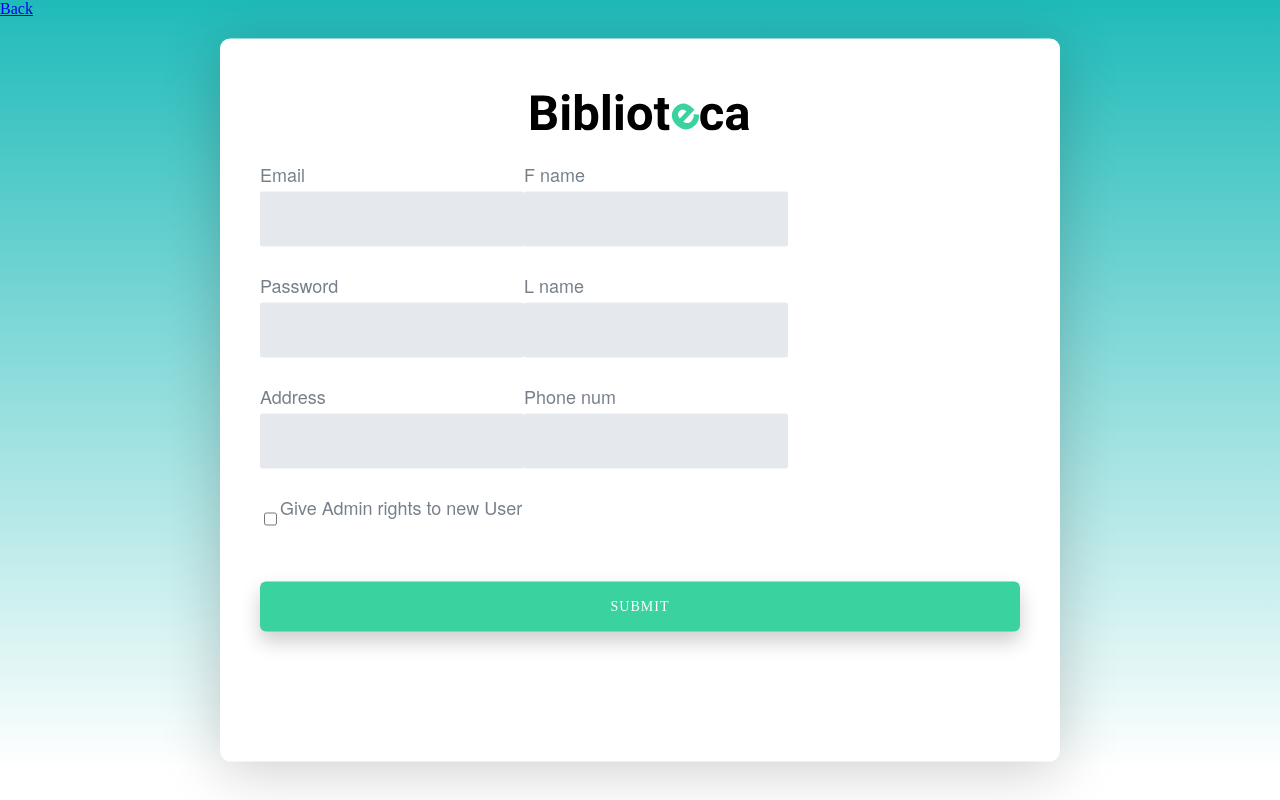
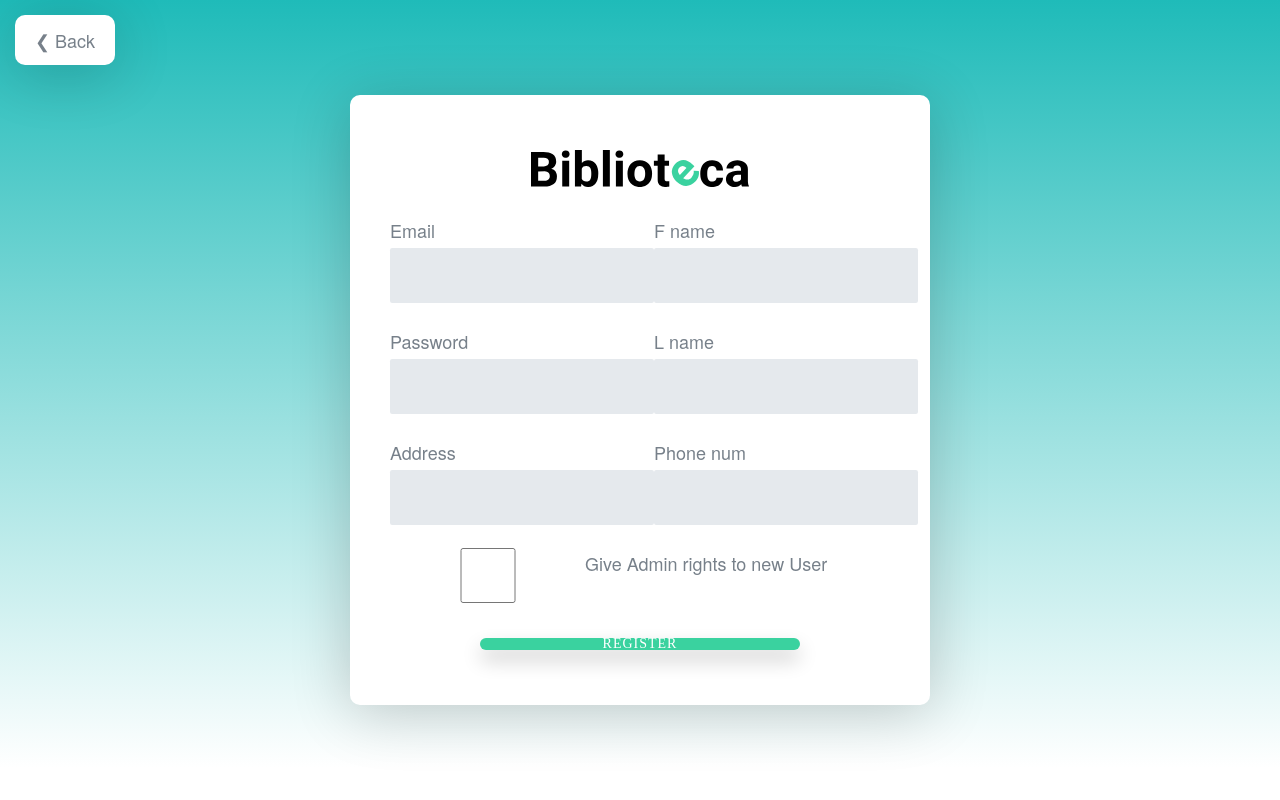
Before and after one commit to charbelchahine/biblioteca, a Django app: template biblioteca/templates/biblioteca/admin/register_users.html in a window 1280 px wide. Run offline with Django 3.2, Linux system fonts and the light colour scheme; the template is opened without the code that fills it, so the values that code supplies are empty, except form fields; tables that the repository leaves empty hold one stand-in row (values such as "Sample post"); form fields are guessed from the names that the template uses.

Commit message:
Added switch button + back button

```diff
--- a/biblioteca/static/styling/css/index.css
+++ b/biblioteca/static/styling/css/index.css
@@ -1,6 +1,44 @@
-.loginForm label, .registerForm label, .loginForm input, .registerForm input {
+.loginForm label, .registerForm label, .loginForm input, .registerForm input, .backButton {
   font-family: HelveticaNeue;
   color: #77808A; }
+
+.switch, .registerForm #id_isAdmin {
+  visibility: hidden;
+  position: absolute;
+  margin-left: -9999px; }
+  .switch + label, .registerForm #id_isAdmin + label {
+    display: block;
+    position: relative;
+    cursor: pointer;
+    outline: none;
+    user-select: none;
+    padding: 2px;
+    width: 60px;
+    height: 30px;
+    background-color: #dddddd;
+    border-radius: 60px; }
+    .switch + label:before, .registerForm #id_isAdmin + label:before, .switch + label:after, .registerForm #id_isAdmin + label:after {
+      display: block;
+      position: absolute;
+      top: 1px;
+      left: 1px;
+      bottom: 1px;
+      content: ""; }
+    .switch + label:before, .registerForm #id_isAdmin + label:before {
+      right: 1px;
+      background-color: #E5E9ED;
+      border-radius: 60px;
+      transition: all 0.4s; }
+    .switch + label:after, .registerForm #id_isAdmin + label:after {
+      width: 32px;
+      background-color: #fff;
+      border-radius: 100%;
+      box-shadow: 0 2px 5px rgba(0, 0, 0, 0.3);
+      transition: all 0.4s; }
+  .switch:checked + label:before, .registerForm #id_isAdmin:checked + label:before {
+    background-color: #3AD29F; }
+  .switch:checked + label:after, .registerForm #id_isAdmin:checked + label:after {
+    transform: translateX(30px); }
 
 html {
   min-height: 100%; }
@@ -9,17 +47,17 @@ body {
   background-image: linear-gradient(-180deg, #1FBBB9 0%, #FFFFFF 96%);
   margin: 0px; }
 
-.loginForm, .registerForm, .landingCTA {
+.loginForm, .registerForm, .landingCTA, .backButton {
   display: flex;
   flex-direction: column;
   background: #FFFFFF;
   box-shadow: 0 8px 60px 0 rgba(0, 0, 0, 0.2);
   border-radius: 10px; }
 
-.loginForm .greenCTA, .registerForm .greenCTA, .landingCTA {
+.loginForm .greenCTA, .registerForm .greenCTA, .landingCTA, .backButton {
   transition-duration: 0.3s;
   transition-property: transform; }
-  .loginForm .greenCTA:hover, .registerForm .greenCTA:hover, .landingCTA:hover {
+  .loginForm .greenCTA:hover, .registerForm .greenCTA:hover, .landingCTA:hover, .backButton:hover {
     transform: scale(1.05);
     cursor: pointer; }
 
@@ -58,7 +96,8 @@ body {
     background: #E5E9ED;
     border: 0 solid rgba(208, 208, 208, 0.5);
     border-radius: 2.2px;
-    height: 55px; }
+    height: 55px;
+    min-width: 188px; }
   .loginForm .greenCTA, .registerForm .greenCTA {
     margin: 15px 0 25px;
     background: #3AD29F;
@@ -106,69 +145,33 @@ body {
   justify-content: center; }
 
 .registerForm {
-  max-width: 760px;
-  width: 760px;
+  max-width: 500px;
+  width: 500px;
   min-width: 240px;
-  height: 613px; }
+  height: 500px; }
   .registerForm .registerRow {
     display: flex;
-    flex-direction: row; }
+    flex-direction: row;
+    justify-content: space-between; }
     .registerForm .registerRow span {
       display: flex;
       flex-direction: column; }
     .registerForm .registerRow .adminRow {
       flex-direction: row; }
+  .registerForm .greenCTA {
+    margin: 15px auto 0;
+    width: 320px; }
+  .registerForm #id_isAdmin + label {
+    margin-right: 10px; }
 
-/* Estilo iOS */
-.switch__container {
-  margin: 30px auto;
-  width: 120px; }
-
-.switch {
-  visibility: hidden;
-  position: absolute;
-  margin-left: -9999px; }
-
-.switch + label {
-  display: block;
-  position: relative;
-  cursor: pointer;
-  outline: none;
-  user-select: none; }
-
-.switch--shadow + label {
-  padding: 2px;
-  width: 120px;
-  height: 60px;
-  background-color: #dddddd;
-  border-radius: 60px; }
-
-.switch--shadow + label:before,
-.switch--shadow + label:after {
-  display: block;
-  position: absolute;
-  top: 1px;
-  left: 1px;
-  bottom: 1px;
-  content: ""; }
-
-.switch--shadow + label:before {
-  right: 1px;
-  background-color: #f1f1f1;
-  border-radius: 60px;
-  transition: background 0.4s; }
-
-.switch--shadow + label:after {
-  width: 62px;
-  background-color: #fff;
-  border-radius: 100%;
-  box-shadow: 0 2px 5px rgba(0, 0, 0, 0.3);
-  transition: all 0.4s; }
-
-.switch--shadow:checked + label:before {
-  background-color: #8ce196; }
-
-.switch--shadow:checked + label:after {
-  transform: translateX(60px); }
+.backButton {
+  margin: 15px;
+  width: 100px;
+  height: 50px;
+  align-items: center;
+  justify-content: center;
+  font-size: 18px;
+  line-height: 36px;
+  text-decoration: none; }
 
 /*# sourceMappingURL=index.css.map */
--- a/biblioteca/static/styling/scss/index.scss
+++ b/biblioteca/static/styling/scss/index.scss
@@ -1,5 +1,6 @@
 @import './colors';
 @import './typography';
+@import './switchButton';
 @import './general';
 @import './login';
 @import './adminLanding';
--- a/biblioteca/static/styling/scss/login.scss
+++ b/biblioteca/static/styling/scss/login.scss
@@ -27,6 +27,7 @@
         border: 0 solid rgba(208,208,208,0.50);
         border-radius: 2.2px;
         height: 55px;
+        min-width: 188px;
     }
     .greenCTA{
         @extend %hover;
--- a/biblioteca/static/styling/scss/register.scss
+++ b/biblioteca/static/styling/scss/register.scss
@@ -1,71 +1,43 @@
 .registerForm{
     @extend .loginForm;
-    max-width: 760px;
-    width: 760px;
+    max-width: 500px;
+    width: 500px;
     min-width: 240px;
-    height: 613px;
+    height: 500px;
     .registerRow{
         display: flex;
         flex-direction: row;
+        justify-content: space-between;
         span{
             display: flex;
             flex-direction: column;
-            }
-        .adminRow {flex-direction: row;}}
+        }
+        .adminRow {
+            flex-direction: row;
+        }
+    }
+    .greenCTA{
+        margin: 15px auto 0;
+        width: 320px;
+    }
+    #id_isAdmin{
+        @extend .switch;
+        & + label {
+            margin-right: 10px;
+        }
+    }
+}
 
+.backButton{
+    @extend %container;
+    @extend %text;
+    @extend %hover;
+    margin: 15px;
+    width: 100px;
+    height: 50px;
+    align-items: center;
+    justify-content: center;
+    font-size: 18px;
+    line-height: 36px;
+    text-decoration: none;
 }
-/* Estilo iOS */
-.switch__container {
-    margin: 30px auto;
-    width: 120px;
-  }
-
-  .switch {
-    visibility: hidden;
-    position: absolute;
-    margin-left: -9999px;
-  }
-
-  .switch + label {
-    display: block;
-    position: relative;
-    cursor: pointer;
-    outline: none;
-    user-select: none;
-  }
-
-  .switch--shadow + label {
-    padding: 2px;
-    width: 120px;
-    height: 60px;
-    background-color: #dddddd;
-    border-radius: 60px;
-  }
-  .switch--shadow + label:before,
-  .switch--shadow + label:after {
-    display: block;
-    position: absolute;
-    top: 1px;
-    left: 1px;
-    bottom: 1px;
-    content: "";
-  }
-  .switch--shadow + label:before {
-    right: 1px;
-    background-color: #f1f1f1;
-    border-radius: 60px;
-    transition: background 0.4s;
-  }
-  .switch--shadow + label:after {
-    width: 62px;
-    background-color: #fff;
-    border-radius: 100%;
-    box-shadow: 0 2px 5px rgba(0, 0, 0, 0.3);
-    transition: all 0.4s;
-  }
-  .switch--shadow:checked + label:before {
-    background-color: #8ce196;
-  }
-  .switch--shadow:checked + label:after {
-    transform: translateX(60px);
-  }
--- /dev/null
+++ b/biblioteca/static/styling/scss/switchButton.scss
@@ -0,0 +1,48 @@
+$switchHeight: 30px;
+$switchWidth: $switchHeight * 2;
+
+.switch {
+    visibility: hidden;
+    position: absolute;
+    margin-left: -9999px;
+    &  + label {
+      display: block;
+      position: relative;
+      cursor: pointer;
+      outline: none;
+      user-select: none;
+      padding: 2px;
+      width: $switchWidth;
+      height: $switchHeight;
+      background-color: #dddddd;
+      border-radius: 60px;
+      &:before,
+      &:after {
+        display: block;
+        position: absolute;
+        top: 1px;
+        left: 1px;
+        bottom: 1px;
+        content: "";
+      }
+      &:before {
+        right: 1px;
+        background-color: $lightgrey;
+        border-radius: 60px;
+        transition: all 0.4s;
+      }
+      &:after {
+        width: $switchHeight + 2px;
+        background-color: #fff;
+        border-radius: 100%;
+        box-shadow: 0 2px 5px rgba(0, 0, 0, 0.3);
+        transition: all 0.4s;
+      }
+    }
+    &:checked + label:before {
+      background-color: $green;
+    }
+    &:checked + label:after {
+      transform: translateX($switchHeight);
+    }
+  }
--- a/biblioteca/templates/biblioteca/admin/register_users.html
+++ b/biblioteca/templates/biblioteca/admin/register_users.html
@@ -8,14 +8,20 @@
     <script src="https://cdn.jsdelivr.net/npm/vue/dist/vue.js"></script>
 </head>
 <body>
-    <a href="{% url 'admin_landing' %}">Back</a>
+    <a class="backButton" href="{% url 'admin_landing' %}">❮ Back</a>
     <p>{{ error }}</p>
     <form class="registerForm" action="/admin/register" method="post">
         <img class="bibliotecaLogo" src="/static/images/bibliotecaLogo.svg" />
         {% csrf_token %}
         <div class='registerRow'>
-            <span> <label>{{form.email.label}} </label> {{form.email}}</span>
-            <span><label>{{form.f_name.label}} </label> {{form.f_name}}</span>
+            <span>
+                <label>{{form.email.label}}</label>
+                {{form.email}}
+            </span>
+            <span>
+                <label>{{form.f_name.label}}</label>
+                {{form.f_name}}
+            </span>
         </div>
         <div class='registerRow'>
                 <span><label>{{form.password.label}} </label> {{form.password}}</span>
@@ -26,10 +32,13 @@
                 <span> <label>{{form.phone_num.label}} </label> {{form.phone_num}}</span>
         </div>
         <div class='registerRow'>
-            <span class='adminRow'> {{form.isAdmin}} <label> Give Admin rights to new User </label></span>
+            <span class='adminRow'>
+                {{form.isAdmin}}
+                <label for="id_isAdmin"></label>
+                <label>Give Admin rights to new User</label>
+            </span>
         </div>
-        <input class="greenCTA" type="submit" value="Submit">
+        <input class="greenCTA" type="submit" value="Register">
     </form>
-    <br />
 </body>
 </html>
```
